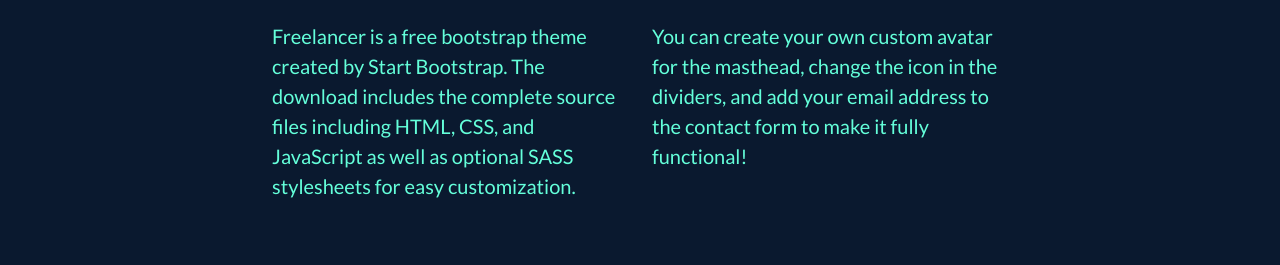
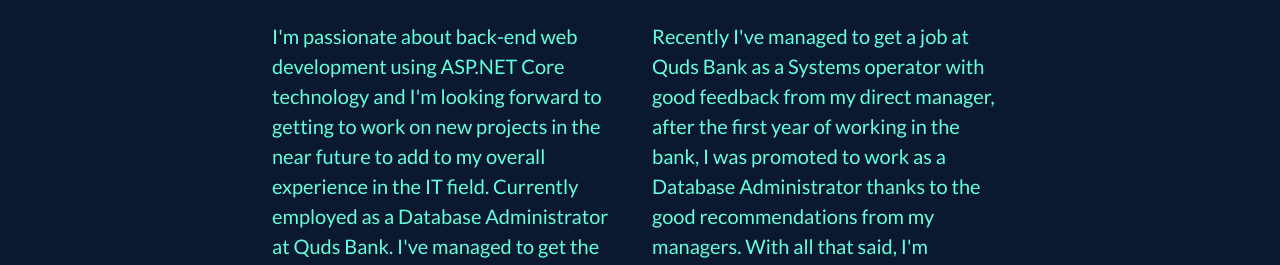
Before and after one commit to tareqhanafi/BootStrap-LandingPage, a plain HTML site: page index.html in a window 1280 px wide. Shown: the part 687-952 px from the top of the page. Drawn offline with nearby package versions, Linux system fonts and the light colour scheme.

Commit message:
Update index.html

```diff
--- a/index.html
+++ b/index.html
@@ -110,17 +110,15 @@
         <div class="row">
           <div class="col-lg-4 ms-auto">
             <p class="lead">
-              Freelancer is a free bootstrap theme created by Start Bootstrap.
-              The download includes the complete source files including HTML,
-              CSS, and JavaScript as well as optional SASS stylesheets for easy
-              customization.
+              I'm passionate about back-end web development using ASP.NET Core technology and I'm looking forward to getting to work on new projects in the near future to add to my overall experience in the IT field. Currently employed as a Database Administrator at Quds Bank.
+I've managed to get the first place in the college with my ASP.NET project with a 95/100 mark.
             </p>
           </div>
           <div class="col-lg-4 me-auto">
             <p class="lead">
-              You can create your own custom avatar for the masthead, change the
-              icon in the dividers, and add your email address to the contact
-              form to make it fully functional!
+              Recently I've managed to get a job at Quds Bank as a Systems operator with good feedback from my direct manager, after the first year of working in the bank, I was promoted to work as a Database Administrator thanks to the good recommendations from my managers.
+
+With all that said, I'm passionate about programming and want to grow professionally in this field so I'm always learning and developing my skills and I'm Seeking for a job to hit my goal.
             </p>
           </div>
         </div>
```
